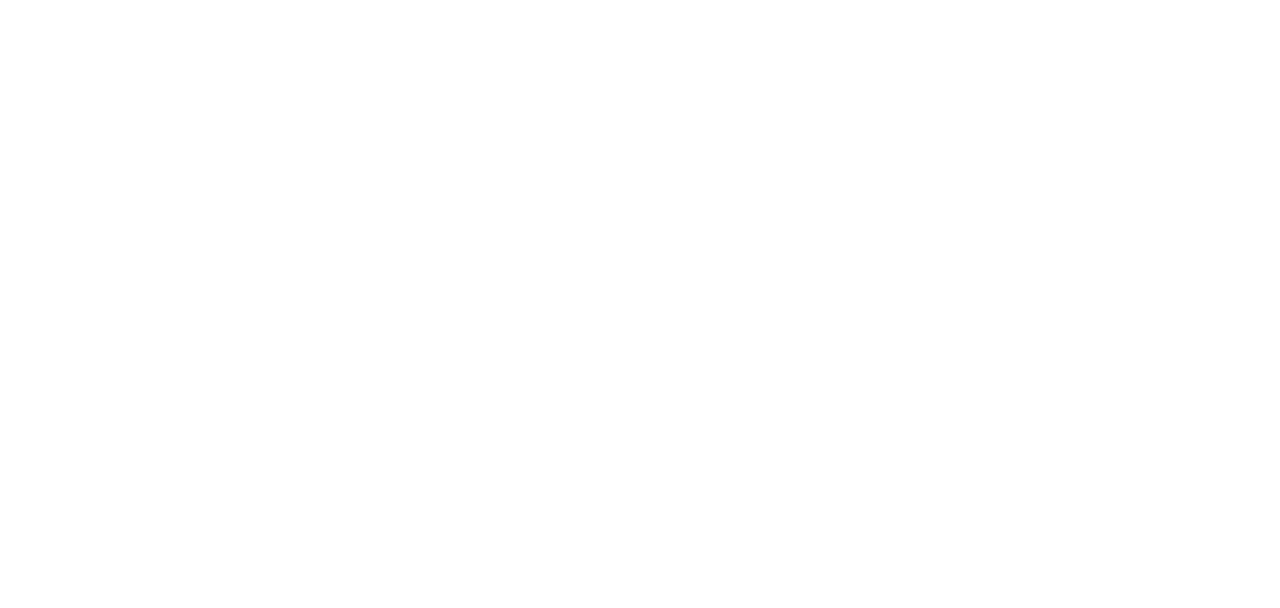
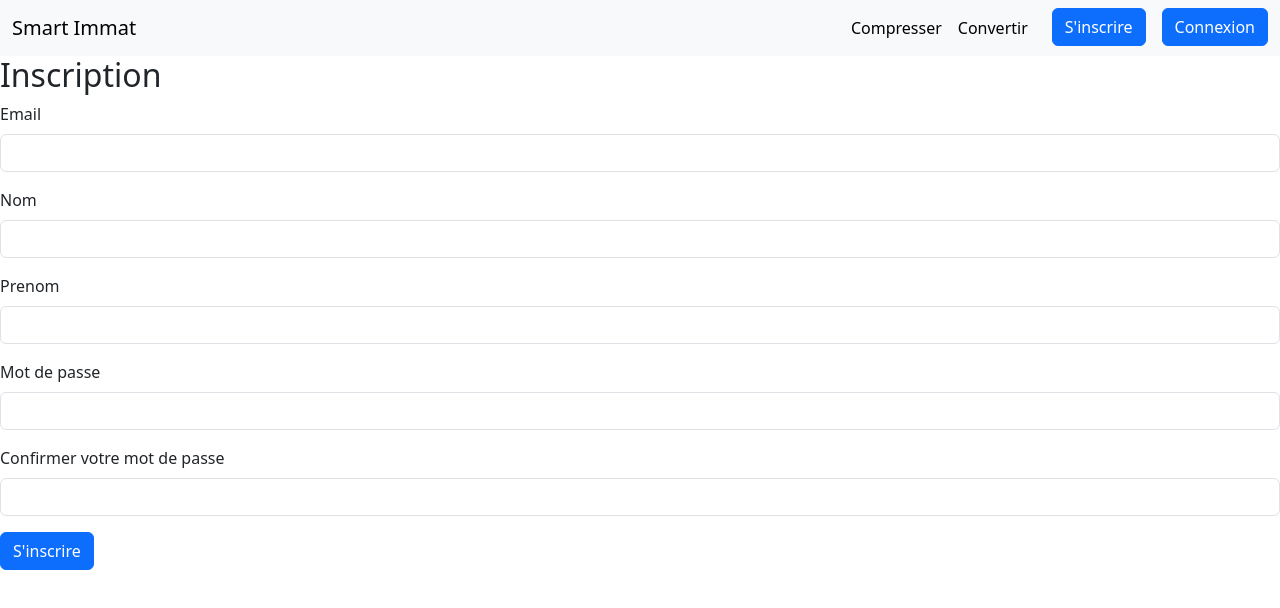
Before and after one commit to sophien13600/smartimmat-react, a React (Vite) app in the folder smart immat/: page /inscription in a window 1280 px wide. Before the commit this address had no page. Shown: the top 608 px of the page. Built offline with nearby package versions, Linux system fonts and the light colour scheme.

Commit message:
feat register form ajout de la vue et de la route d'inscription

```diff
--- a/smart immat/src/components/Nav.jsx
+++ b/smart immat/src/components/Nav.jsx
@@ -2,6 +2,7 @@
 
 export default function Nav() {
   return (
+
     <div>
       <nav className="navbar navbar-expand-lg bg-body-tertiary">
         <div className="container-fluid">
@@ -30,7 +31,7 @@
                 </NavLink>
               </li>
               <li className="nav-item">
-                <NavLink className="btn btn-outline-primary mx-3" to="">
+                <NavLink className="btn btn-outline-primary mx-3" to="/inscription">
                   S'inscrire
                 </NavLink>
               </li>
--- a/smart immat/src/router/Routes.jsx
+++ b/smart immat/src/router/Routes.jsx
@@ -1,12 +1,14 @@
 import { Route, Routes } from "react-router-dom";
 import Home from "../views/Home";
 import Login from "../views/Login";
+import Register from "../views/Register";
 const AppRoutes = () => {
 
    return (
     <Routes>
       <Route path="/" element={<Home />} />
       <Route path="/connexion" element={<Login />} />
+      <Route path="/inscription" element={<Register />} />
     </Routes>
   );
 }
--- /dev/null
+++ b/smart immat/src/views/Register.jsx
@@ -0,0 +1,62 @@
+import Nav from "../components/Nav";
+
+export default function Register() {
+  return (
+    <>
+    <Nav/>
+    <div className="form-container">
+      <form className="auth-form" action="/inscription" method="post">
+        <h2>Inscription</h2>
+        <div className="mb-3">
+          <label htmlFor="email" className="form-label">
+            Email
+          </label>
+          <input type="email" className="form-control" name="email" id="email" />
+        </div>
+        <div className="mb-3">
+          <label htmlFor="nom" className="form-label">
+            Nom
+          </label>
+          <input type="text" className="form-control" name="nom" id="nom" />
+        </div>
+        <div className="mb-3">
+          <label htmlFor="prenom" className="form-label">
+            Prenom
+          </label>
+          <input type="text" className="form-control" name="prenom" id="prenom" />
+        </div>
+        <div className="mb-3">
+          <label htmlFor="password" className="form-label">
+            Mot de passe
+          </label>
+          <input
+            type="password"
+            className="form-control"
+            name="password"
+            id="password"
+          />
+        </div>
+        <div className="mb-3">
+          <label htmlFor="password" className="form-label">
+            Confirmer votre mot de passe
+          </label>
+          <input
+            type="password"
+            className="form-control"
+            name="confirmPassword"
+            id="confirmPassword"
+          />
+        </div>
+        <button
+          type="submit"
+          name="role"
+          value="abonne"
+          className="btn btn-primary btn-modern"
+        >
+          S'inscrire
+        </button>
+      </form>
+    </div>
+    </>
+  );
+}
```
